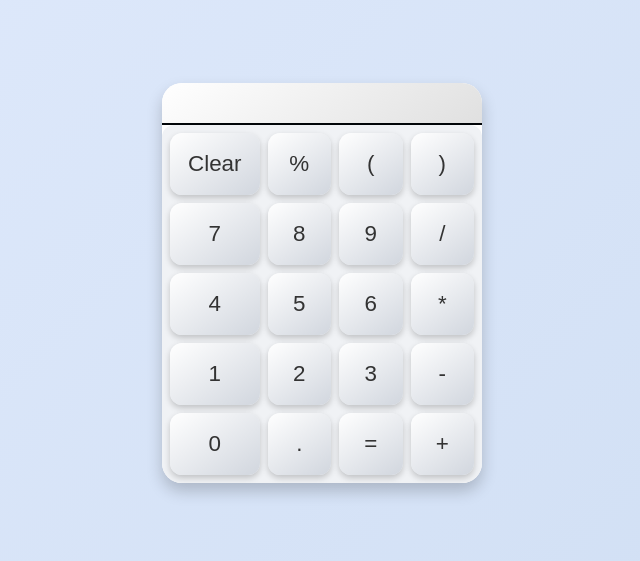
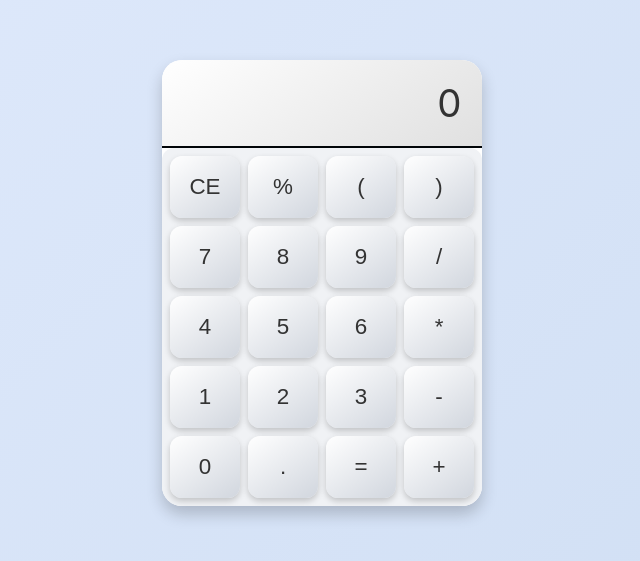
Before and after one commit to breathofaether/Calculator, a React (Vite) app in the folder calculator/: page / in a window 1280 px wide. Shown: the part 117-678 px from the top of the page, without its empty margins (318-958 px from the left). Built offline with nearby package versions, Linux system fonts and the light colour scheme.

Commit message:
Added CE

```diff
--- a/calculator/src/App.jsx
+++ b/calculator/src/App.jsx
@@ -11,7 +11,7 @@ function Display({ value }) {
 
 function ButtonPanel({ onButtonClick }) {
   const buttons = [
-    "Clear","%", "(", ")",
+    "CE","%", "(", ")",
     '7', '8', '9', '/',
     '4', '5', '6', '*',
     '1', '2', '3', '-',
@@ -30,19 +30,19 @@ function ButtonPanel({ onButtonClick }) {
 }
 
 export default function App() {
-  const [input, setInput] = useState('');
+  const [input, setInput] = useState('0');
 
   const handleButtonClick = (value) => {
 
     if (value === "Clear") {
-      return setInput("");
+      return setInput('0');
     }
 
-    if (value === "C") {
+    if (value === "CE") {
       if (input.length > 1) {
         return setInput(input.slice(0, -1));
       } else {
-        return setInput("");
+        return setInput('0');
       }
     }
 
@@ -55,7 +55,7 @@ export default function App() {
         setInput("Error");
 
         setTimeout(() => {
-          setInput("");
+          setInput('0');
         }, 1000)
       }
     } else {
```
